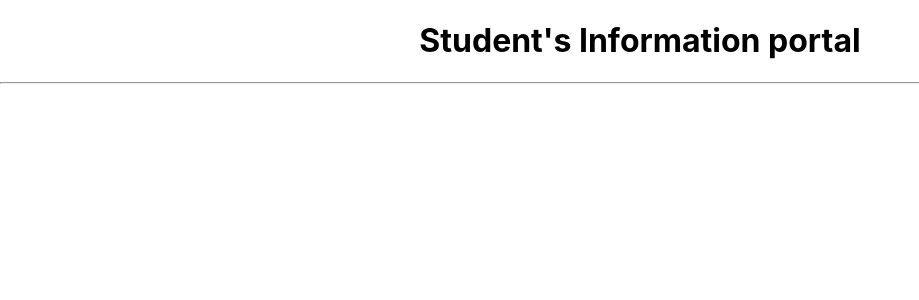
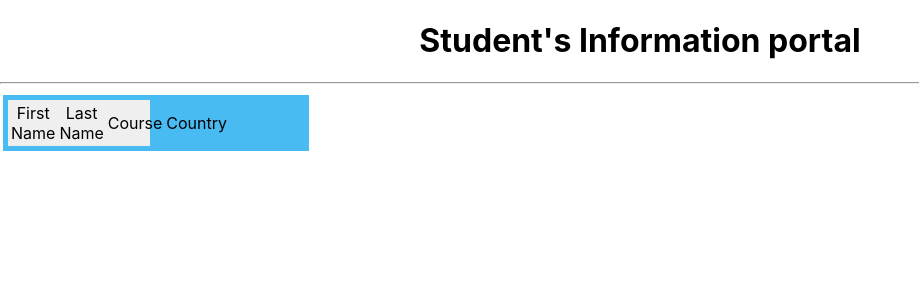
Before and after one commit to Kasunchira/IT3133-Assignment03, a React (Create React App) app in the folder studentapp/: page / in a window 1280 px wide. Shown: the top 300 px of the page, without its empty margins (0-919 px from the left). Built offline with nearby package versions, Linux system fonts and the light colour scheme.

Commit message:
student table layout out and styles are done

```diff
--- a/studentapp/src/components/StudentTable.js
+++ b/studentapp/src/components/StudentTable.js
@@ -1,7 +1,19 @@
-export default function StudentTable(prosps){
+import '../assets/css/compo.css' ;
+export default function StudentTable(props){
     return(
-        <div>
-
+        <div className="outerDiv">
+            <div className="leftDiv">
+                <table>
+                   <thead>
+                    <tr>
+                        <td>First Name</td>
+                        <td>Last Name</td>
+                        <td>Course</td>
+                        <td>Country</td>
+                    </tr>
+                    </thead>
+                </table>
+            </div>
         </div>
     );
 }
```
